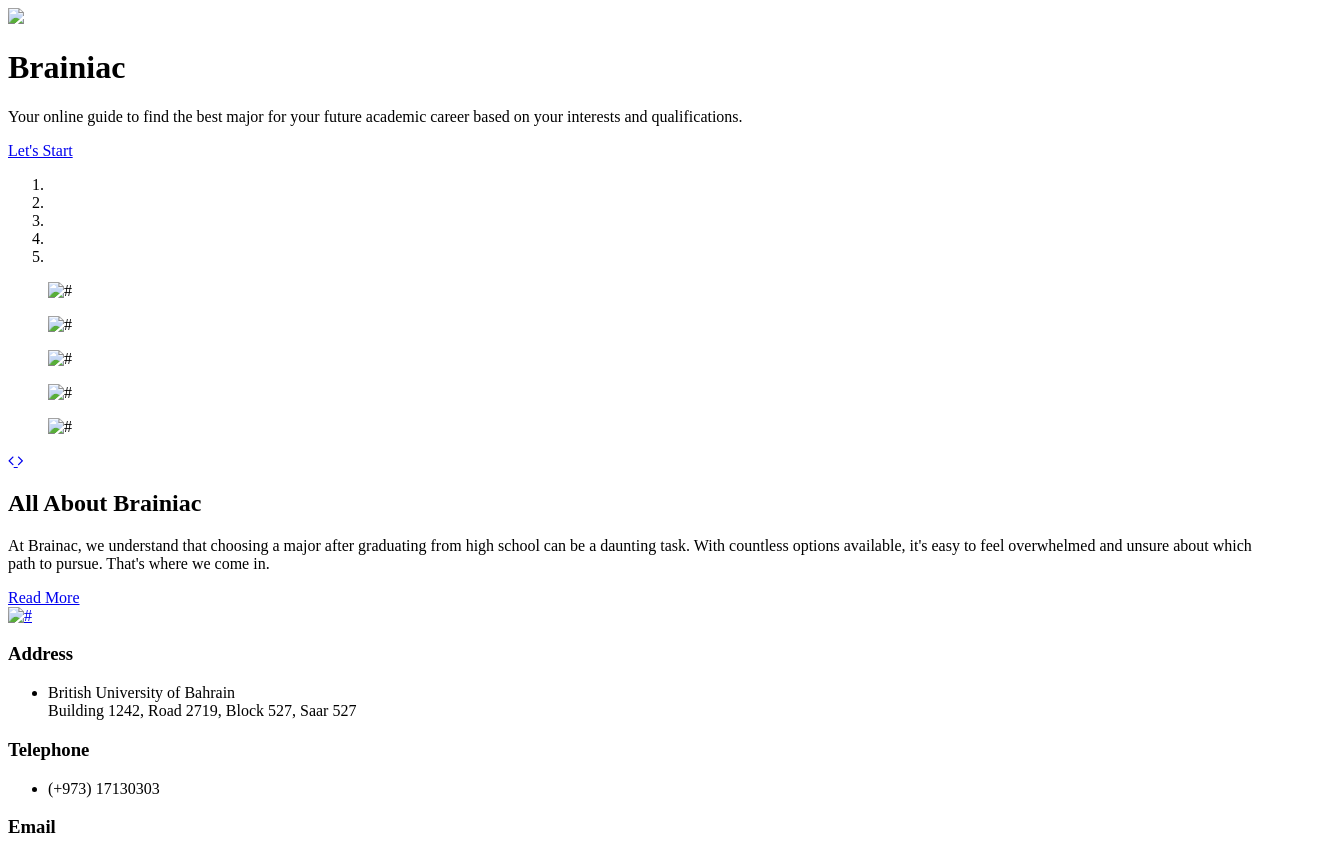
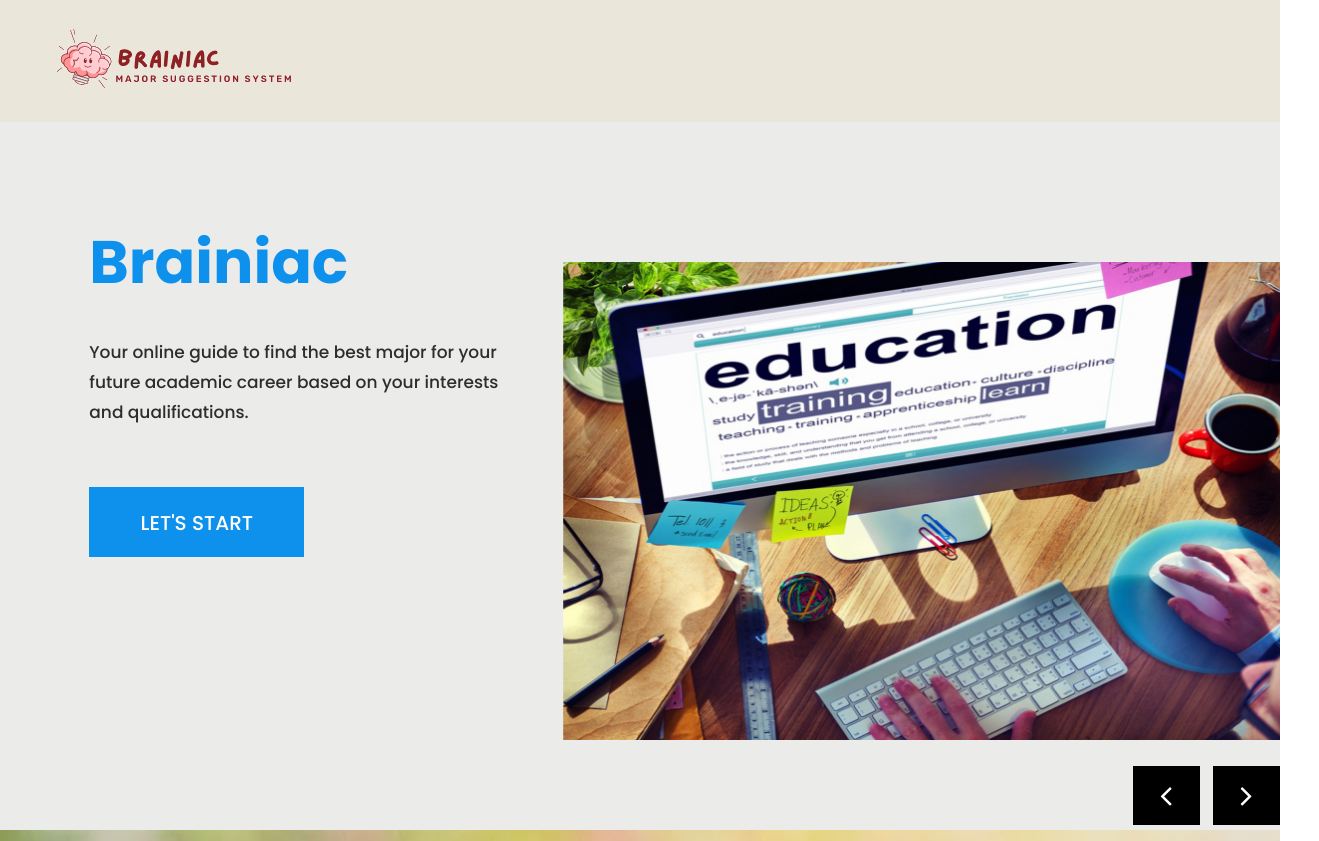
Before and after one commit to hafeezsid/testproject, a plain HTML site: page index.html in a window 1280 px wide. Shown: the top 841 px of the page, 1319 px wide, since content can reach past the window. Drawn offline with Linux system fonts and the light colour scheme; the site is published under a folder, as on GitHub Pages, so addresses that start at the root find nothing.

Commit message:
index file changed

```diff
--- a/index.html
+++ b/index.html
@@ -13,11 +13,11 @@
       <meta name="description" content="">
       <meta name="author" content="">
       <!-- bootstrap css -->
-      <link rel="stylesheet" href="/style/bootstrap.min.css">
+      <link rel="stylesheet" href="./style/bootstrap.min.css">
       <!-- style css -->
-      <link rel="stylesheet" href="/style/style-lp.css">
+      <link rel="stylesheet" href="./style/style-lp.css">
       <!-- responsive-->
-      <link rel="stylesheet" href="/style/responsive.css">
+      <link rel="stylesheet" href="./style/responsive.css">
       <!-- awesome fontfamily -->
       <link rel="stylesheet" href="https://cdnjs.cloudflare.com/ajax/libs/font-awesome/4.7.0/css/font-awesome.min.css">
       <!--[if lt IE 9]>
@@ -36,7 +36,7 @@
 							<div class="row">
 								<div class="col-sm-3">
 										<div class="logo">
-												<a href="home.html"><img src="/img/logo.png" /></a>
+												<a href="home.html"><img src="./img/logo.png" /></a>
 										</div>
 								</div>
 
@@ -72,7 +72,7 @@
                            <div class="container">
                               <div class="carousel-caption relative">
                                  <div class="banner_img">
-                                    <figure><img src="/img/slider1.jpg" alt="#"/></figure>
+                                    <figure><img src="./img/slider1.jpg" alt="#"/></figure>
                                  </div>
                               </div>
                            </div>
@@ -81,7 +81,7 @@
                            <div class="container">
                               <div class="carousel-caption relative">
                                  <div class="banner_img">
-                                    <figure><img src="/img/slider2.jpg" alt="#"/></figure>
+                                    <figure><img src="./img/slider2.jpg" alt="#"/></figure>
                                  </div>
                               </div>
                            </div>
@@ -90,7 +90,7 @@
                            <div class="container">
                               <div class="carousel-caption relative">
                                  <div class="banner_img">
-                                    <figure><img src="/img/slider3.jpg" alt="#"/></figure>
+                                    <figure><img src="./img/slider3.jpg" alt="#"/></figure>
                                  </div>
                               </div>
                            </div>
@@ -100,7 +100,7 @@
                            <div class="container">
                               <div class="carousel-caption relative">
                                  <div class="banner_img">
-                                    <figure><img src="/img/slider4.jpg" alt="#"/></figure>
+                                    <figure><img src="./img/slider4.jpg" alt="#"/></figure>
                                  </div>
                               </div>
                            </div>
@@ -110,7 +110,7 @@
                            <div class="container">
                               <div class="carousel-caption relative">
                                  <div class="banner_img">
-                                    <figure><img src="/img/slider5.jpg" alt="#"/></figure>
+                                    <figure><img src="./img/slider5.jpg" alt="#"/></figure>
                                  </div>
                               </div>
                            </div>
@@ -159,7 +159,7 @@
             <div class="container">
                <div class="row">
                   <div class="col-md-10 offset-md-1 border-top1">
-                     <a class="logo_footer" href="index.html"><img src="/img/logo.png" alt="#" /></a>
+                     <a class="logo_footer" href="index.html"><img src="./img/logo.png" alt="#" /></a>
                   </div>
                   <div class="col-md-5">
                      <div class="reader">
@@ -207,9 +207,9 @@
       </footer>
       <!-- end footer -->
       <!-- Javascript files-->
-      <script src="/Models/jquery.min.js"></script>
-      <script src="/Models/bootstrap.bundle.min.js"></script>
-      <script src="/Models/jquery-3.0.0.min.js"></script>
-      <script src="/Models/custom.js"></script>
+      <script src="./Models/jquery.min.js"></script>
+      <script src="./Models/bootstrap.bundle.min.js"></script>
+      <script src="./Models/jquery-3.0.0.min.js"></script>
+      <script src="./Models/custom.js"></script>
    </body>
 </html>
```
